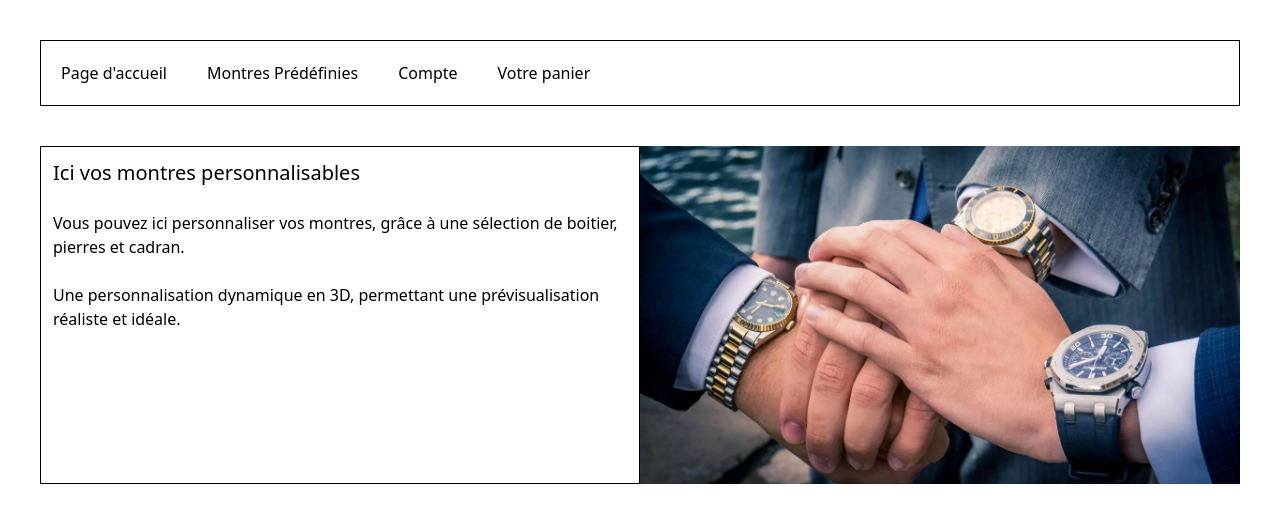
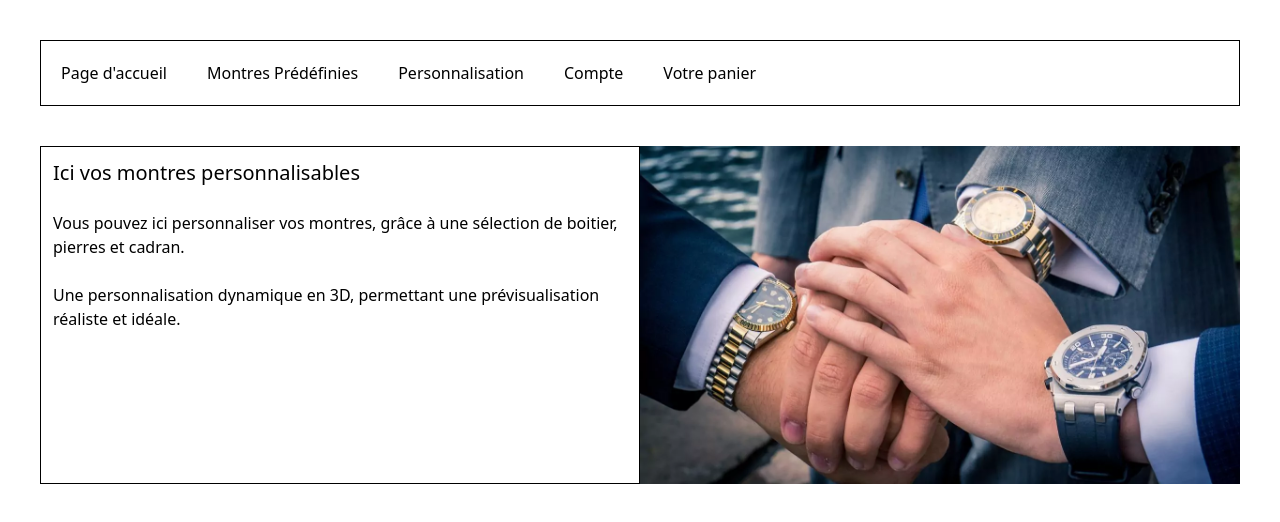
Before and after one commit to ArnautVasseur/SAE501_Vasseur_Arnaut, a Vue app: page / in a window 1280 px wide. Shown: the top 522 px of the page. Built offline with nearby package versions, Linux system fonts and the light colour scheme.

Commit message:
add link between back-end and front-end

```diff
--- a/src/App.vue
+++ b/src/App.vue
@@ -7,6 +7,7 @@ import { RouterLink, RouterView } from 'vue-router'
     <nav class="flex flex-row gap-10 border border-black m-10 p-5">
       <RouterLink to="/">Page d'accueil</RouterLink>
       <RouterLink to="/watch">Montres Prédéfinies</RouterLink>
+      <RouterLink to="/watch">Personnalisation</RouterLink>
       <RouterLink to="/auth">Compte</RouterLink>
       <RouterLink to="/panier">Votre panier</RouterLink>
     </nav>
--- a/src/router/index.js
+++ b/src/router/index.js
@@ -2,6 +2,7 @@ import { createRouter, createWebHistory } from 'vue-router'
 import HomeView from '../views/HomeView.vue'
 import AuthView from '../views/AuthView.vue'
 import WatchView from '../views/WatchesView.vue'
+import CartView from '../views/CartView.vue'
 
 const router = createRouter({
   history: createWebHistory(import.meta.env.BASE_URL),
@@ -21,6 +22,11 @@ const router = createRouter({
       name: 'watch',
       component: WatchView
     },
+    {
+      path: '/cart',
+      name: 'cart',
+      component: CartView
+    },
   ]
 })
 
--- /dev/null
+++ b/utils/axios.js
@@ -0,0 +1,5 @@
+import axios from "axios"
+
+export const API = axios.create({
+  baseURL: import.meta.env.VITE_API_URL
+})
```
Also changed, not shown: 1 other file (tests, documents, lock files or other folders).
